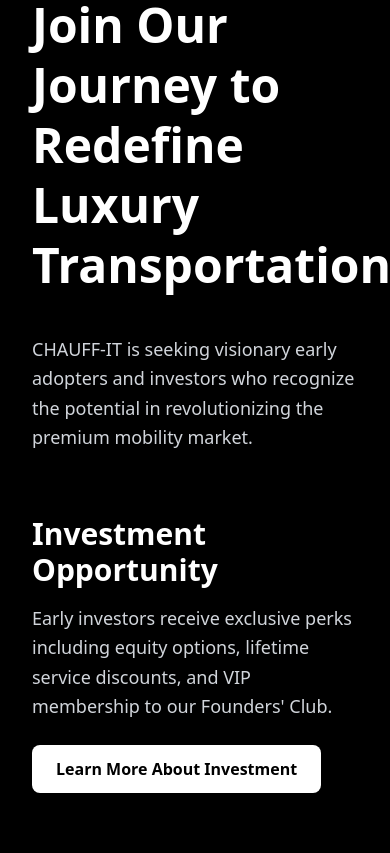
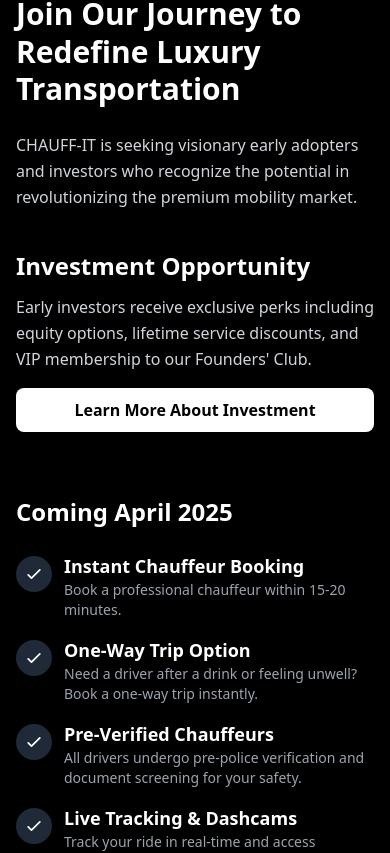
Before and after one commit to kazekunal/nexus, a Next.js app: page / in a window 390 px wide. Shown: the part 4253-5106 px from the top of the page. Built offline with nearby package versions, Linux system fonts and the light colour scheme.

Commit message:
responsive

```diff
--- a/src/app/components/support__section.jsx
+++ b/src/app/components/support__section.jsx
@@ -4,63 +4,53 @@
 
 const SupportSection = () => {
   return (
-    <section className="w-full py-8  bg-black text-white pb-32">
-      <div className="max-w-6xl mx-auto px-8">
-        <div className="flex flex-col md:flex-row gap-16 items-start">
+    <section className="w-full py-8 bg-black text-white pb-16 sm:pb-24 md:pb-32">
+      <div className="max-w-6xl mx-auto px-4 sm:px-6 md:px-8">
+        <div className="flex flex-col lg:flex-row gap-8 sm:gap-12 lg:gap-16 items-start">
           {/* Left column - Information */}
-          <div className="w-full md:w-1/2 space-y-10">
-            <h2 className="text-5xl font-extrabold leading-tight">Join Our Journey to Redefine Luxury Transportation</h2>
+          <div className="w-full lg:w-1/2 space-y-6 sm:space-y-8 md:space-y-10 mb-8 lg:mb-0">
+            <h2 className="text-3xl sm:text-4xl md:text-5xl font-extrabold leading-tight">Join Our Journey to Redefine Luxury Transportation</h2>
 
-            <p className="text-lg text-gray-300 leading-relaxed">
+            <p className="text-base sm:text-lg text-gray-300 leading-relaxed">
               CHAUFF-IT is seeking visionary early adopters and investors who recognize
               the potential in revolutionizing the premium mobility market.
             </p>
 
-            <div className="pt-6">
-              <h3 className="text-3xl font-semibold mb-4">Investment Opportunity</h3>
-              <p className="text-gray-300 text-lg leading-relaxed">
+            <div className="pt-4 sm:pt-6">
+              <h3 className="text-2xl sm:text-3xl font-semibold mb-3 sm:mb-4">Investment Opportunity</h3>
+              <p className="text-gray-300 text-base sm:text-lg leading-relaxed">
                 Early investors receive exclusive perks including equity options,
                 lifetime service discounts, and VIP membership to our Founders' Club.
               </p>
-              <Link
-            href="/support">
-              <button className="mt-6 px-6 py-3 bg-white text-black font-bold rounded-lg hover:bg-gray-200 transition duration-300">
-                Learn More About Investment
-              </button>
+              <Link href="/support">
+                <button className="mt-4 sm:mt-6 px-5 sm:px-6 py-2.5 sm:py-3 bg-white text-black font-bold rounded-lg hover:bg-gray-200 transition duration-300 w-full sm:w-auto">
+                  Learn More About Investment
+                </button>
               </Link>
             </div>
           </div>
 
           {/* Right column - Features */}
-          <div className="w-full md:w-1/2 space-y-8">
-            <h3 className="text-3xl font-semibold">Coming April 2025</h3>
+          <div className="w-full lg:w-1/2 space-y-6 sm:space-y-8">
+            <h3 className="text-2xl sm:text-3xl font-semibold">Coming April 2025</h3>
 
-            <div className="space-y-6">
+            <div className="space-y-4 sm:space-y-6">
               {[
                 { title: "Instant Chauffeur Booking", desc: "Book a professional chauffeur within 15-20 minutes." },
                 { title: "One-Way Trip Option", desc: "Need a driver after a drink or feeling unwell? Book a one-way trip instantly." },
                 { title: "Pre-Verified Chauffeurs", desc: "All drivers undergo pre-police verification and document screening for your safety." },
                 { title: "Live Tracking & Dashcams", desc: "Track your ride in real-time and access dashcam footage for security and fun moments." },
                 { title: "Driver Dress Code", desc: "Chauffeurs dressed in black suits, managers in grey suits for a premium experience." },
-                // { title: "Corporate & Millennial Focus", desc: "Targeting professionals and millennials seeking a premium chauffeur experience." },
-                // { title: "Driver Incentive Program", desc: "Drivers earn incentives based on trip quality ratings and customer feedback." },
-                // { title: "Peak Hour Surge Pricing", desc: "Competitive surge pricing similar to Uber and Ola during high demand hours." },
-                // { title: "Round Trip Availability", desc: "Need a chauffeur for a longer journey? Round trips are available." },
-                // { title: "Partnership with Nightlife Venues", desc: "Collaborating with top nightclubs and bars in Gurgaon for on-site chauffeur bookings." },
-                // { title: "Live Location & Dashcam Sharing", desc: "Share your live ride updates and dashcam footage with loved ones for safety." },
-                // { title: "Distance-Based Payment Model", desc: "Transparent and fair pricing for both customers and chauffeurs." },
-                // { title: "Trial Offline Operations", desc: "Starting with a 3-month offline pilot in Gurgaon with 5-6 drivers per location." },
-                // { title: "Strategic Brand Marketing", desc: "Exclusive brand partnerships with restaurants and nightlife spots to promote Chauff-IT." }
               ].map((feature, index) => (
-                <div key={index} className="flex items-start gap-4">
-                  <div className="p-3 bg-gray-800 rounded-full mt-1">
-                    <svg xmlns="http://www.w3.org/2000/svg" className="h-6 w-6" fill="none" viewBox="0 0 24 24" stroke="currentColor">
+                <div key={index} className="flex items-start gap-3 sm:gap-4">
+                  <div className="p-2 sm:p-3 bg-gray-800 rounded-full mt-1 flex-shrink-0">
+                    <svg xmlns="http://www.w3.org/2000/svg" className="h-5 w-5 sm:h-6 sm:w-6" fill="none" viewBox="0 0 24 24" stroke="currentColor">
                       <path strokeLinecap="round" strokeLinejoin="round" strokeWidth={2} d="M5 13l4 4L19 7" />
                     </svg>
                   </div>
                   <div>
-                    <h4 className="font-semibold text-xl">{feature.title}</h4>
-                    <p className="text-gray-400">{feature.desc}</p>
+                    <h4 className="font-semibold text-lg sm:text-xl">{feature.title}</h4>
+                    <p className="text-gray-400 text-sm sm:text-base">{feature.desc}</p>
                   </div>
                 </div>
               ))}
@@ -73,3 +63,19 @@
 };
 
 export default SupportSection;
+
+
+                // { title: "Instant Chauffeur Booking", desc: "Book a professional chauffeur within 15-20 minutes." },
+                // { title: "One-Way Trip Option", desc: "Need a driver after a drink or feeling unwell? Book a one-way trip instantly." },
+                // { title: "Pre-Verified Chauffeurs", desc: "All drivers undergo pre-police verification and document screening for your safety." },
+                // { title: "Live Tracking & Dashcams", desc: "Track your ride in real-time and access dashcam footage for security and fun moments." },
+                // { title: "Driver Dress Code", desc: "Chauffeurs dressed in black suits, managers in grey suits for a premium experience." },
+                // { title: "Corporate & Millennial Focus", desc: "Targeting professionals and millennials seeking a premium chauffeur experience." },
+                // { title: "Driver Incentive Program", desc: "Drivers earn incentives based on trip quality ratings and customer feedback." },
+                // { title: "Peak Hour Surge Pricing", desc: "Competitive surge pricing similar to Uber and Ola during high demand hours." },
+                // { title: "Round Trip Availability", desc: "Need a chauffeur for a longer journey? Round trips are available." },
+                // { title: "Partnership with Nightlife Venues", desc: "Collaborating with top nightclubs and bars in Gurgaon for on-site chauffeur bookings." },
+                // { title: "Live Location & Dashcam Sharing", desc: "Share your live ride updates and dashcam footage with loved ones for safety." },
+                // { title: "Distance-Based Payment Model", desc: "Transparent and fair pricing for both customers and chauffeurs." },
+                // { title: "Trial Offline Operations", desc: "Starting with a 3-month offline pilot in Gurgaon with 5-6 drivers per location." },
+                // { title: "Strategic Brand Marketing", desc: "Exclusive brand partnerships with restaurants and nightlife spots to promote Chauff-IT." }
```
